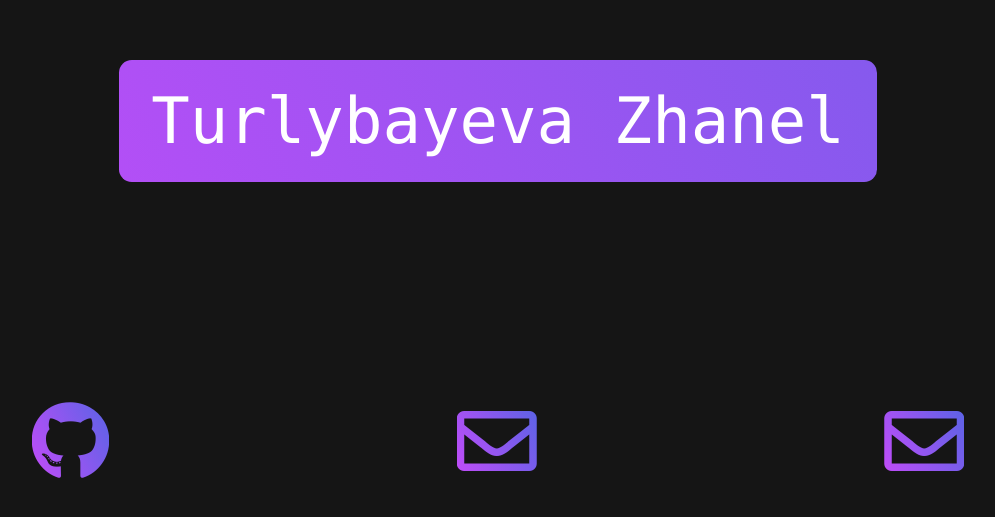
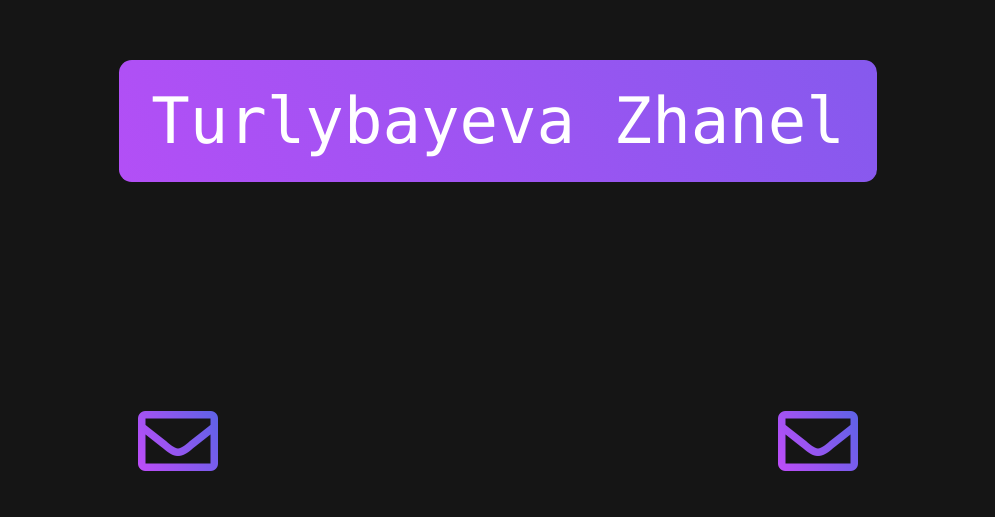
Before and after one commit to zhanlederzach/zhanlederzach.github.io, a plain HTML site: page index.html in a window 1280 px wide. Shown: the part 279-796 px from the top of the page, without its empty margins (142-1137 px from the left). Drawn offline with Linux system fonts and the light colour scheme.

Commit message:
Update index.html

```diff
--- a/index.html
+++ b/index.html
@@ -14,7 +14,6 @@
 	</div>
 	<div class="bottom">
 		<div class="network">
-			<a href="http://github.com/zhanlederzach"><i class="fab fa-github"></i></a>
 			<a href="mailto:turlybayevazhan@gmail.com"><i class="far fa-envelope"></i></a>
 			<a href="https://zhanlederzach.github.io/Turlybayeva_Zhanel_CV.pdf"><i class="far fa-envelope"></i></a>
 		</div>
```
